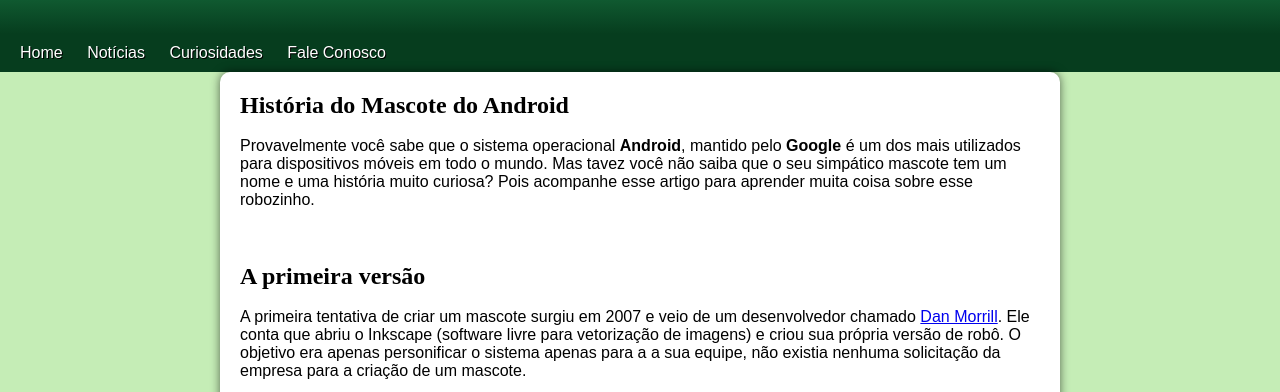
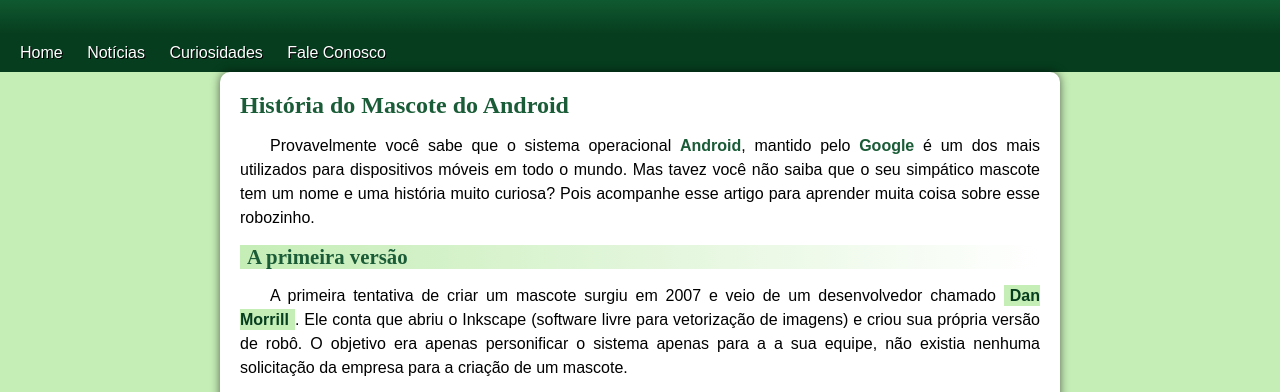
Before and after one commit to denyalencardev/meu-primeiro-site-de-android, a plain HTML site: page oficial.html in a window 1280 px wide. Shown: the part 156-548 px from the top of the page. Drawn offline with Linux system fonts and the light colour scheme.

Commit message:
quase finalizando meu primeiro site

```diff
--- a/oficial.html
+++ b/oficial.html
@@ -35,54 +35,54 @@
     </nav>
     <main>
         <article>
-            <h1>História do Mascote do Android</h1> <br>
+            <h1>História do Mascote do Android</h1>
 
 <p>Provavelmente você sabe que o sistema operacional <strong>Android</strong>, mantido pelo<strong> Google</strong> é um dos mais utilizados para dispositivos móveis em todo o mundo. Mas tavez você não saiba que o seu simpático mascote tem um nome e uma história muito curiosa? Pois acompanhe esse artigo para aprender muita coisa sobre esse robozinho.</p>
-<br><br><br>
+
 
 <h2>A primeira versão</h2>
-<br>
+
 
 <p>A primeira tentativa de criar um mascote surgiu em 2007 e veio de um desenvolvedor chamado <a href="https://androidcommunity.com/dan-morrill-shows-us-the-android-mascot-that-almost-was-20130103/" target="_blank" rel="external">Dan Morrill</a>. Ele conta que abriu o Inkscape (software livre para vetorização de imagens) e criou sua própria versão de robô. O objetivo era apenas personificar o sistema apenas para a a sua equipe, não existia nenhuma solicitação da empresa para a criação de um mascote.</p>
-<br>
+
 <picture>
     <source media="(max-width: 600px)" srcset="imagens/dan-droids-pq.png"><img src="imagens/dan-droids.png" alt="primeiro mascote do android">
 </picture>
-<br><br>
+
 
 <p>Essa primeira versão bizarra até foi batizada em homenagem ao seu criador: seriam os <strong>Dandroids</strong>.</p>
-<br><br>
+
 
 <h2>Surge um novo mascote</h2>
-<br>
+
 
 <p>A ideia de ter um mascote foi amadurecendo e a missão foi passada para uma profissional da área. A ilustradora Russa <a href="https://www.irinablok.com/" target="_blank">Irina Blok</a>, também funcionária do Google, ficou com a missão de representar o pequeno robô de uma maneira mais agradável.</p>
-<br>
+
 
 <picture>
     <source media="(max-width: 600px)" srcset="imagens/irina-blok-pq.jpg"> <img src="imagens/irina-blok.jpg" alt="criadora do android">
 </picture>
-<br><br>
+
 
 <p>A ideia principal da Irina era representar tudo graficamente com poucos traços e de forma mais chapada. O desenho também deveria gerar identificação rápida com quem o olha. Surgiu então o <strong>Bugdroid</strong>, o novo mascote do Android.</p>
-<br>
+
 
 <img src="imagens/bugdroid.png" class="pequena" alt="android">
-<br><br>
+
 
 <p>A principal inspiração para os traços do novo <strong>Bugdroid</strong> veio daqueles bonequinhos que ilustram portas de banheiro para indicar o gênero de cada porta. Conta a lenda que a artista estava criando em sua mesa no escritório do <strong>Google</strong> e olhou para o lado dos banheiros e a identificação foi imediata: simples, limpo, objetivo.</p>
-<br><br><br>
+
 
 <iframe width="560" height="315" src="https://www.youtube.com/embed/d-l2zPwD3H8?si=k9YL-691OWTzRNhf" title="YouTube video player" frameborder="0" allow="accelerometer; autoplay; clipboard-write; encrypted-media; gyroscope; picture-in-picture; web-share" referrerpolicy="strict-origin-when-cross-origin" allowfullscreen></iframe>
 
- <br><br><br>
+
 
  <aside>
      <h3>Quer aprender mais? </h3>
-     <br>
+
 
      <p>Outro assunto curioso em relação ao Android é que cada versão sempre foi nomeada em homenagem a um doce, em ordem alfabética a partir da versão 1.5 até a 9.0.</p>
-     <br><br>
+
 
      <ul>
          <li>1.5 - <abbr title="Bolo de copo">Cupcake</abbr>
@@ -115,16 +115,16 @@
         </li>
      </ul>
 
-     <br><br>
+
      <p>Infelizmente, o <strong>Android Q</strong> não existiu, pois o Google resolveu pôr fim a essa divertida prática e começou a usar numerações, o que deu origem ao Android 10.</p>
-     <br>
+
 
      <p>Acesse aqui o site <a href="https://www.geeksforgeeks.org/android/history-of-android/" target="_blank">Android History</a> para conhecer a sequência das versões "adocicadas" e o que cada uma trouxe para o sistema Android.</p>
-     <br>
+
  </aside>
 
 <p>Então é isso! Espero que você tenha gostado do nosso artigo com essa curiosidade sobre o sistema Android e seu simpático mascote.</p>
-<br>
+
         </article>
     </main>
 
--- a/styler/style.css
+++ b/styler/style.css
@@ -39,9 +39,13 @@ body {
     background-color: var(--cor1);
     font-family: var(--fonte-padrao);
 
-
 }
-
+main  p {
+    margin: 15px 0px;
+    text-align: justify;
+    text-indent: 30px;
+    line-height: 1.5em;
+}
 header {
     background-image: linear-gradient(to bottom, var(--cor3), var(--cor6));
     min-height: 150px;
@@ -62,7 +66,7 @@ header > h1 {
 
 }
 
-header > p {
+header  p {
     font-family: var(--fonte-padrao);
     font-size: 1,2em;
     color: #ffffff;
@@ -82,7 +86,7 @@ nav {
 
 }
 
-nav > a {
+nav  a {
     text-decoration: none;
   color: #ffffff;
   border-radius: 5px;
@@ -90,7 +94,7 @@ nav > a {
   transition-duration: 0.5s;
 }
 
-nav > a:hover {
+nav  a:hover {
     background-color: #2fa866;
     color: #1a5c37;
 }
@@ -112,19 +116,37 @@ main {
 img {
     width: 100%;
 }
-main > h1 {
+main  h1 {
     color: var(--cor5);
     font-family: var(--fonte-android);
 
 }
 
-main > h2 {
-        color: var(--cor6);
+main  h2 {
+
         font-family: var(--fonte-android);
+        color: #1a5c37;
+        font-size: 1.3em;
+        background-image:linear-gradient(to right, var(--cor1), transparent);
+        text-indent: 7px;
+
+}
+main strong {
+    color: #1a5c37;
+    font-weight: bold;
+
+}
+main a {
+    background-color: #c5edb6;
+    padding: 2px 6px;
+    text-decoration: none;
+    font-weight: bold;
+    color: #063d1e;
+
 
 }
 .pequena {
-  width: 50%;   /* largura */
+  max-width: 350px;   /* largura */
  margin: auto;
   display: block  /* altura ajusta automaticamente para não distorcer */
 }
@@ -132,4 +154,9 @@ main > h2 {
 footer {
     background-color: var(--cor6);
     color: #ffffff;
+    padding: 8px;
+    text-align: center;
+    margin-bottom:  20px;
+    text-shadow: 2px 2px 0px black;
+
 }
```
